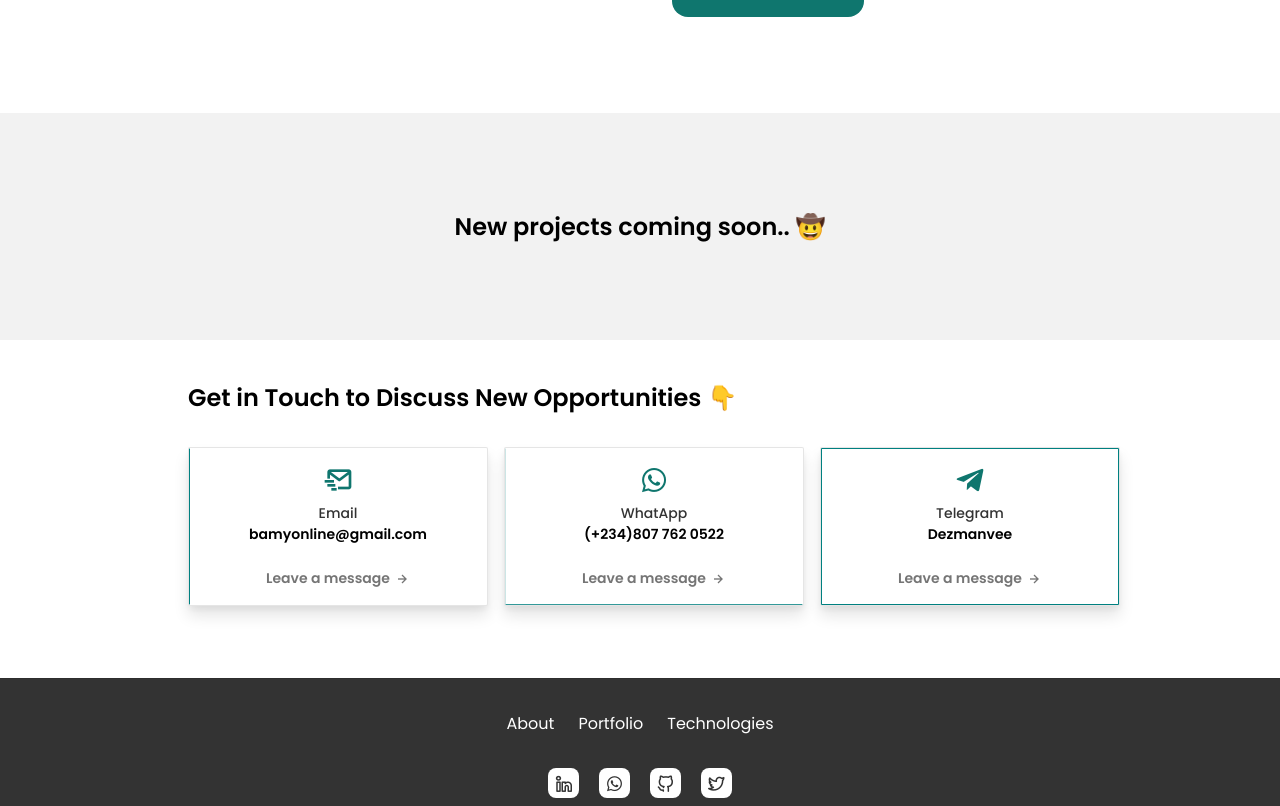
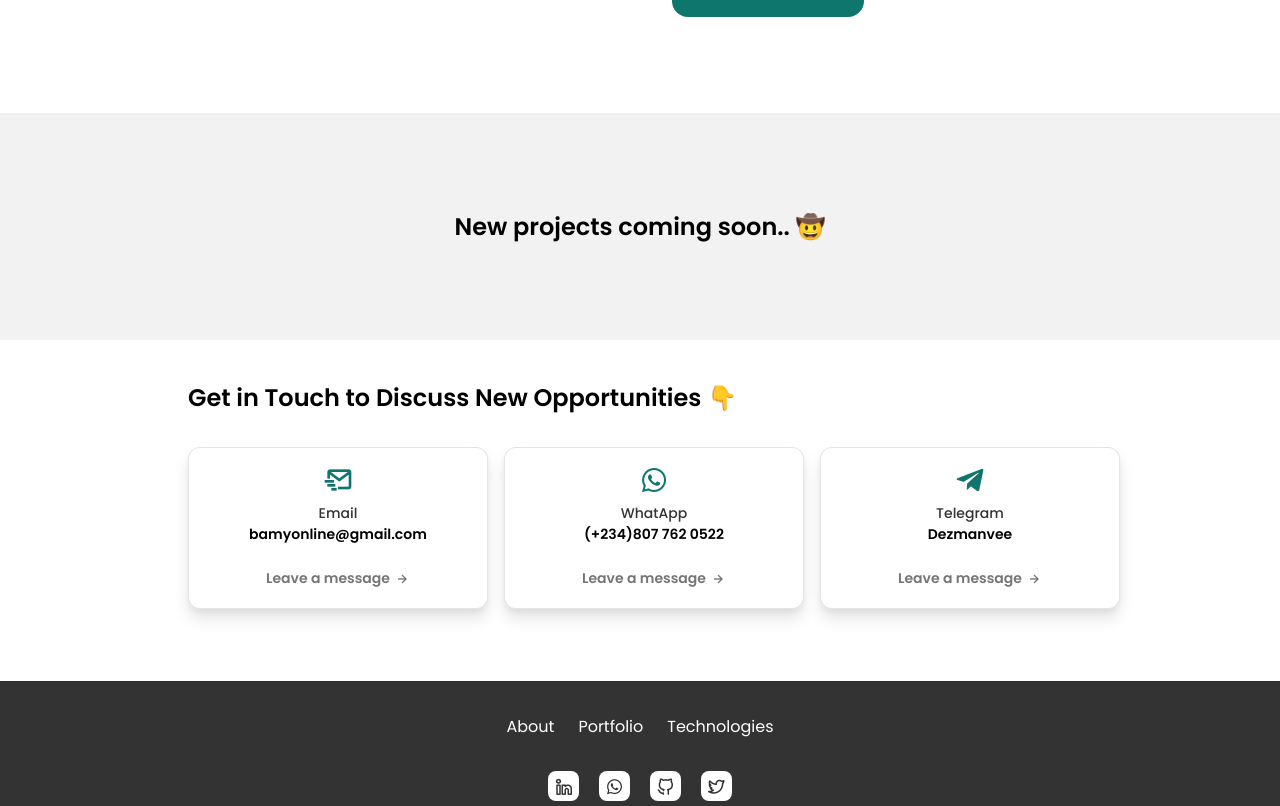
Before and after one commit to dezmanvee/my-portfolio, a React (Create React App) app: page / in a window 1280 px wide. Shown: the part 2626-3432 px from the top of the page. Built offline with nearby package versions, Linux system fonts and the light colour scheme.

Commit message:
Fixed some bugs and shipping for production

```diff
--- a/src/components/contact/Contact.css
+++ b/src/components/contact/Contact.css
@@ -35,65 +35,26 @@
     position: relative;
     background-color: var(--container-color);
     border: 1.5px solid rgba(0,0,0,0.1);
-    /* padding: 1rem; */
-    border-radius: 2px;
+    padding: 1rem;
+    border-radius: 0.75rem;
     text-align: center;
     min-width: 300px;
     overflow: hidden;
     box-shadow: 0 10px 15px rgba(0, 0, 0, 0.1),
               0 4px 6px rgba(0, 0, 0, 0.05);
+
+    transition: all 0.3s ease-in-out;
 }
 
-  .light {
-    width: 100%;
-    height: 100%;
-    border: 1.5px solid teal;
-    position: absolute;
-    animation: moveAlongBorder 4s linear forwards;
-  }
-
-
-.first .light{
-    animation-delay: 0s;
-  }
-
-  .second .light{
-    animation-delay: 4s;
-  }
-
-
-  .third .light{
-    animation-delay: 8s;
-  }
-
-  @keyframes moveAlongBorder {
-    0% {
-        border-color: teal transparent transparent transparent; /* Top border */
-      }
-      25% {
-        border-color: transparent teal transparent transparent; /* Right border */
-      }
-      50% {
-        border-color: transparent transparent teal transparent; /* Bottom border */
-      }
-      75% {
-        border-color: transparent transparent transparent teal; /* Left border */
-      }
-      100% {
-        border-color: transparent transparent transparent teal; /* Stay at left */
-      }
-  }
-
-  .animating {
-    animation: moveAlongBorder 4s linear infinite;
-  }
+.contact__card:hover{
+  transform: scale(1.025);
+}
 
 
 .contact__card-icon{
     font-size: 2rem;
     color: var(--color-accent);
     margin-bottom: var(--mb-0-25);
-    margin-top: 1rem;
 }
 
 .contact__card-title,
@@ -114,7 +75,6 @@
     align-items: center;
     justify-content: center;
     column-gap: var(--mb-0-25);
-    margin-bottom: 1rem;
 }
 .contact__button-icon{
     font-size: 1rem;
--- a/src/components/contact/Contact.jsx
+++ b/src/components/contact/Contact.jsx
@@ -1,22 +1,12 @@
-import React, { useEffect, useRef, useState } from "react";
+import React, { useRef } from "react";
 import emailjs from "@emailjs/browser";
 import "./Contact.css";
 
 const Contact = () => {
   const form = useRef();
-  const [currentIndex, setCurrentIndex] = useState(0);
-
-  useEffect(() => {
-    const interval = setInterval(() => {
-      setCurrentIndex((prevIndex) => (prevIndex + 1) % 3); // Cycle through 0, 1, 2
-    }, 4000); // 4 seconds for each container
-
-    return () => clearInterval(interval); // Clean up on unmount
-  }, []);
 
   const sendEmail = (e) => {
     e.preventDefault();
-
 
     emailjs.sendForm(
       "service_2adzctr",
@@ -30,16 +20,14 @@ const Contact = () => {
 
   return (
     <section className="contact" id="contact">
-
       <div className="contact__container ">
         <div className="contact__content">
-          <h3 className="contact__title">Get in Touch to Discuss New Opportunities  👇</h3>
+          <h3 className="contact__title">
+            Get in Touch to Discuss New Opportunities 👇
+          </h3>
           <div className="contact__title">
             <div className="contact__info">
               <div className="contact__card first">
-                <div className={`light ${currentIndex === 0 ? "animating" : ""}`}>
-
-                </div>
                 <i className="bx bx-mail-send contact__card-icon"></i>
 
                 <h3 className="contact__card-title">Email</h3>
@@ -56,9 +44,6 @@ const Contact = () => {
               </div>
 
               <div className="contact__card second">
-              <div className={`light ${currentIndex === 1 ? "animating" : ""}`}>
-
-              </div>
                 <i className="bx bxl-whatsapp contact__card-icon"></i>
 
                 <h3 className="contact__card-title">WhatApp</h3>
@@ -75,9 +60,6 @@ const Contact = () => {
               </div>
 
               <div className="contact__card third">
-              <div className={`light ${currentIndex === 2 ? "animating" : ""}`}>
-
-              </div>
                 <i className="bx bxl-telegram contact__card-icon"></i>
 
                 <h3 className="contact__card-title">Telegram</h3>
--- a/src/components/skills/Skills.jsx
+++ b/src/components/skills/Skills.jsx
@@ -1,4 +1,4 @@
-import Balls from "./Balls"
+// import Balls from "./Balls"
 import "./Skills.css"
 
 const Skills = () => {
```
